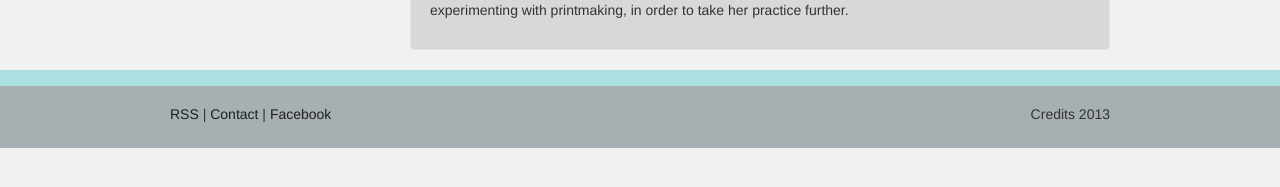
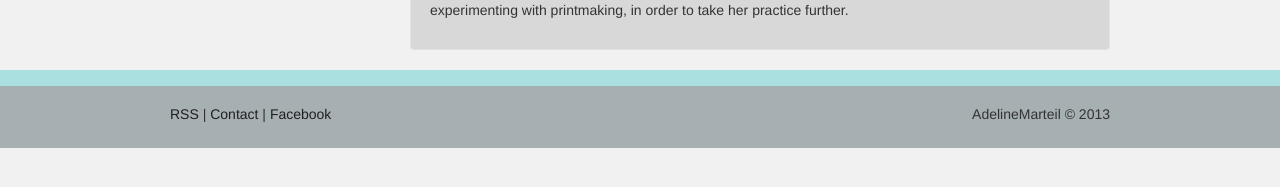
Before and after one commit to Kissy/adeline-marteil, a Jekyll site: the page built from about/index.markdown, in a window 1280 px wide. Shown: the part 484-671 px from the top of the page. Built offline with Jekyll 4.4.1, drawn with Linux system fonts in a browser that asks for light colours; Markdown is read by kramdown in place of the engine named in the settings.

Commit message:
Updated copyright.

```diff
--- a/_layouts/default.html
+++ b/_layouts/default.html
@@ -68,7 +68,7 @@
         <footer>
             <div class="container">
                 <a href="javascript:void(0);">RSS</a>&nbsp;&#124;&nbsp;<a href="/contact/">Contact</a>&nbsp;&#124;&nbsp;<a href="javascript:void(0);">Facebook</a>
-                <span>Credits 2013</span>
+                <span>AdelineMarteil &copy; 2013</span>
             </div>
         </footer>
     </body>
```
